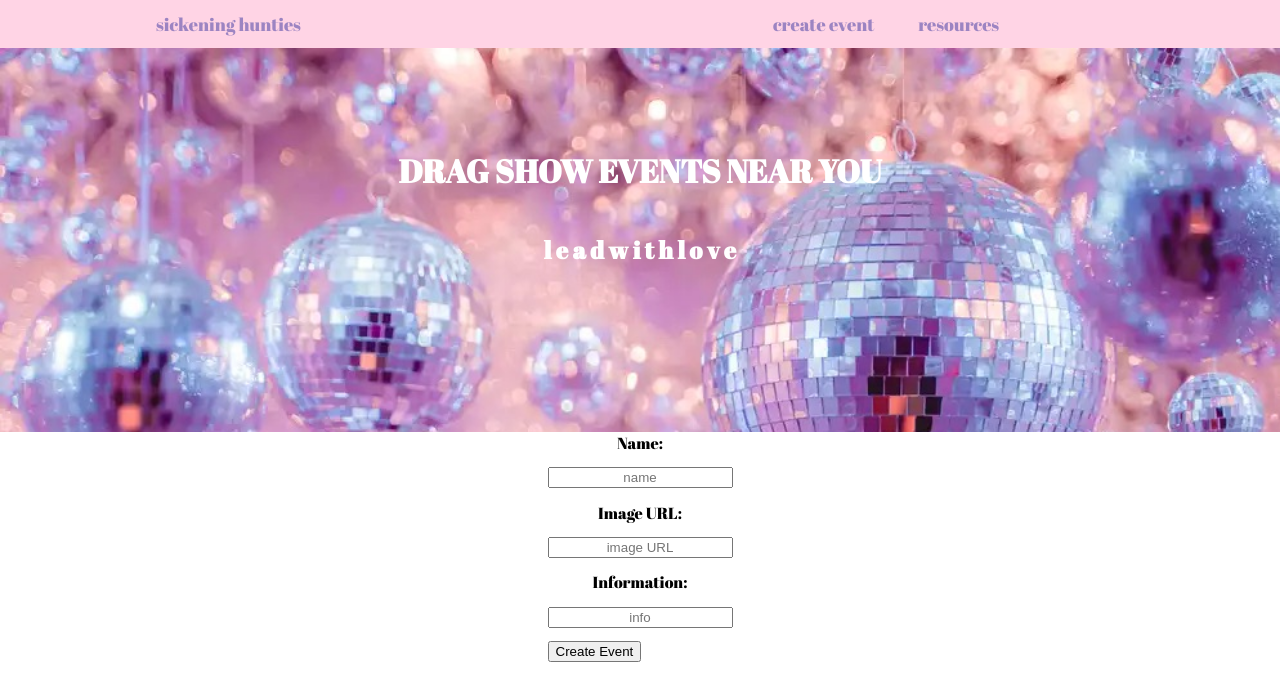
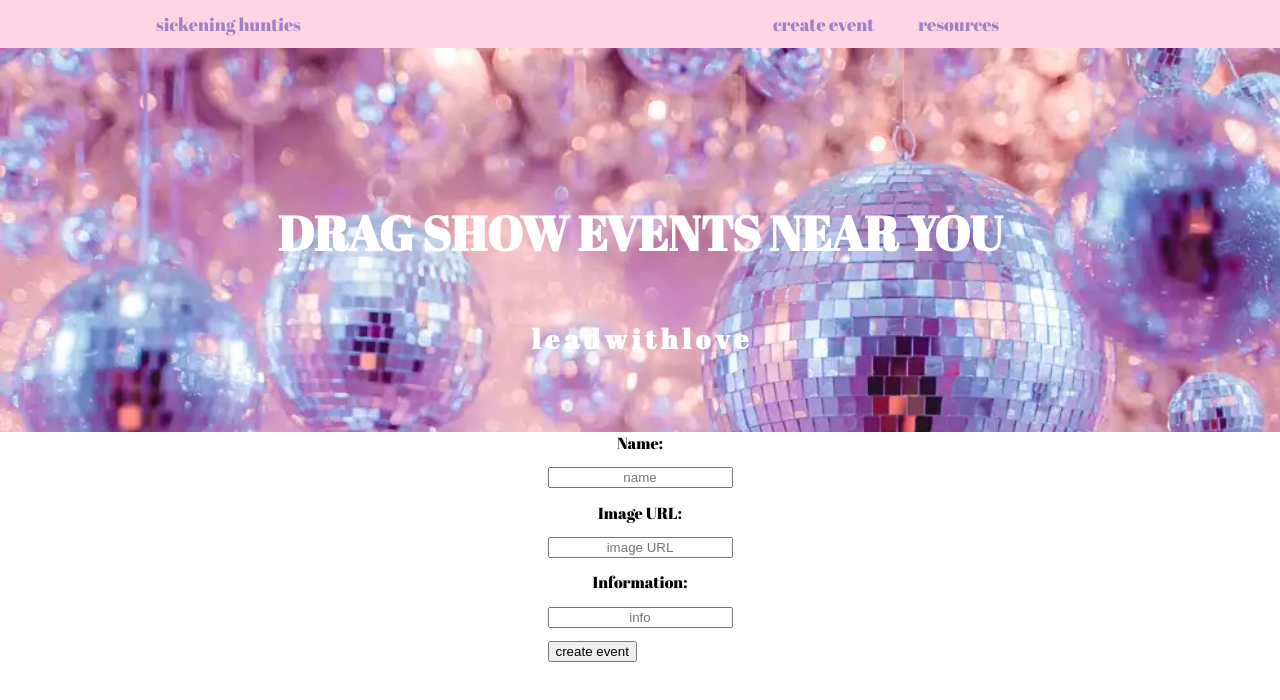
Before and after one commit to ellzmarie/sickening-rails-react-frontend, a React (Create React App) app: page /create in a window 1280 px wide. Shown: the top 700 px of the page. Built offline with nearby package versions, Linux system fonts and the light colour scheme; no server answers.

Commit message:
updates css

```diff
--- a/src/index.css
+++ b/src/index.css
@@ -84,6 +84,7 @@ a, h3 {
   text-align: center;
   align-items: center;
   padding-top: 5em;
+  font-size: x-large;
 }
 
 .promo {
@@ -91,6 +92,7 @@ a, h3 {
   justify-content: center;
   text-align: center;
   align-items: center;
+  font-size: large;
 }
 
 section {
@@ -117,6 +119,7 @@ section {
 .create-page {
   height: 21em;
   display: flex;
+  justify-content: center;
 }
 
 .dragEvent-show {
--- a/src/pages/Create.jsx
+++ b/src/pages/Create.jsx
@@ -59,7 +59,7 @@ function Create(props) {
                     onChange={handleChange}
                 />
 
-               <input type="submit" value="Create Event"  />
+               <input type="submit" value="create event"  />
             </form>
 
         </section>
--- a/src/pages/Index.jsx
+++ b/src/pages/Index.jsx
@@ -2,11 +2,11 @@ import { React, useState } from "react"
 import { Link } from 'react-router-dom'
 
 function Index(props) {
-  // const [form, setForm] = useState({
-  //   event_title: "",
-  //   image: "",
-  //   description: ""
-  // })
+  const [form, setNewForm] = useState({
+    event_title: "",
+    image: "",
+    description: ""
+  })
 
   const loaded = () => {
     return props.dragEvents.map((dragEvent) => (
@@ -18,6 +18,7 @@ function Index(props) {
 
         <img className="dragEvent-image" src={dragEvent.image} alt=""/>
         <h3>{dragEvent.description}</h3>
+
       </div>
     ))
   }
@@ -31,7 +32,7 @@ function Index(props) {
 
   // const handleSubmit = (event) => {
   //   event.preventDefault()
-  //   props.createDragEvents(newForm)
+  //   props.createDragEvents(setNewForm)
   //   setNewForm({
   //     event_title: "",
   //     image: "",
```
